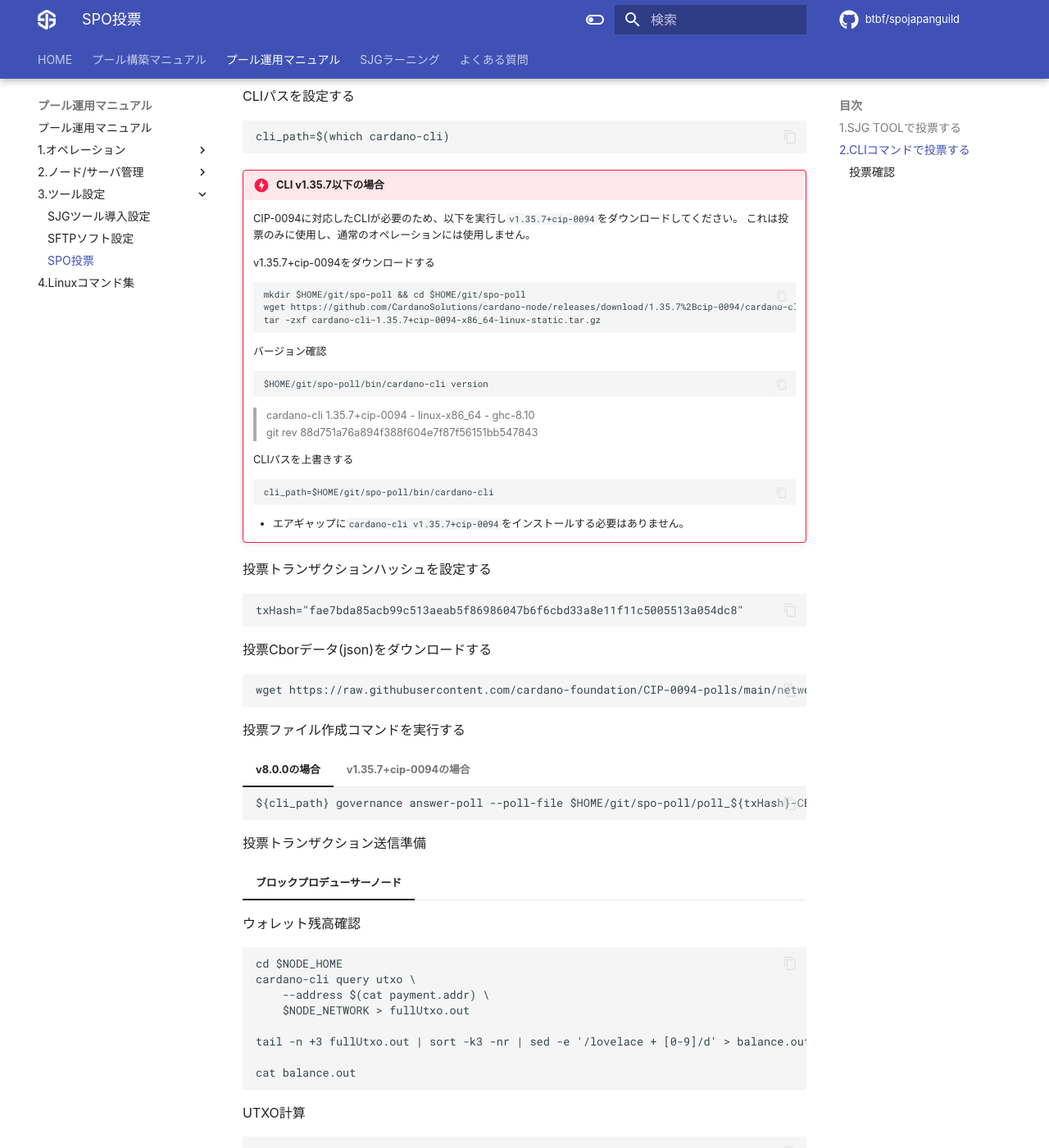
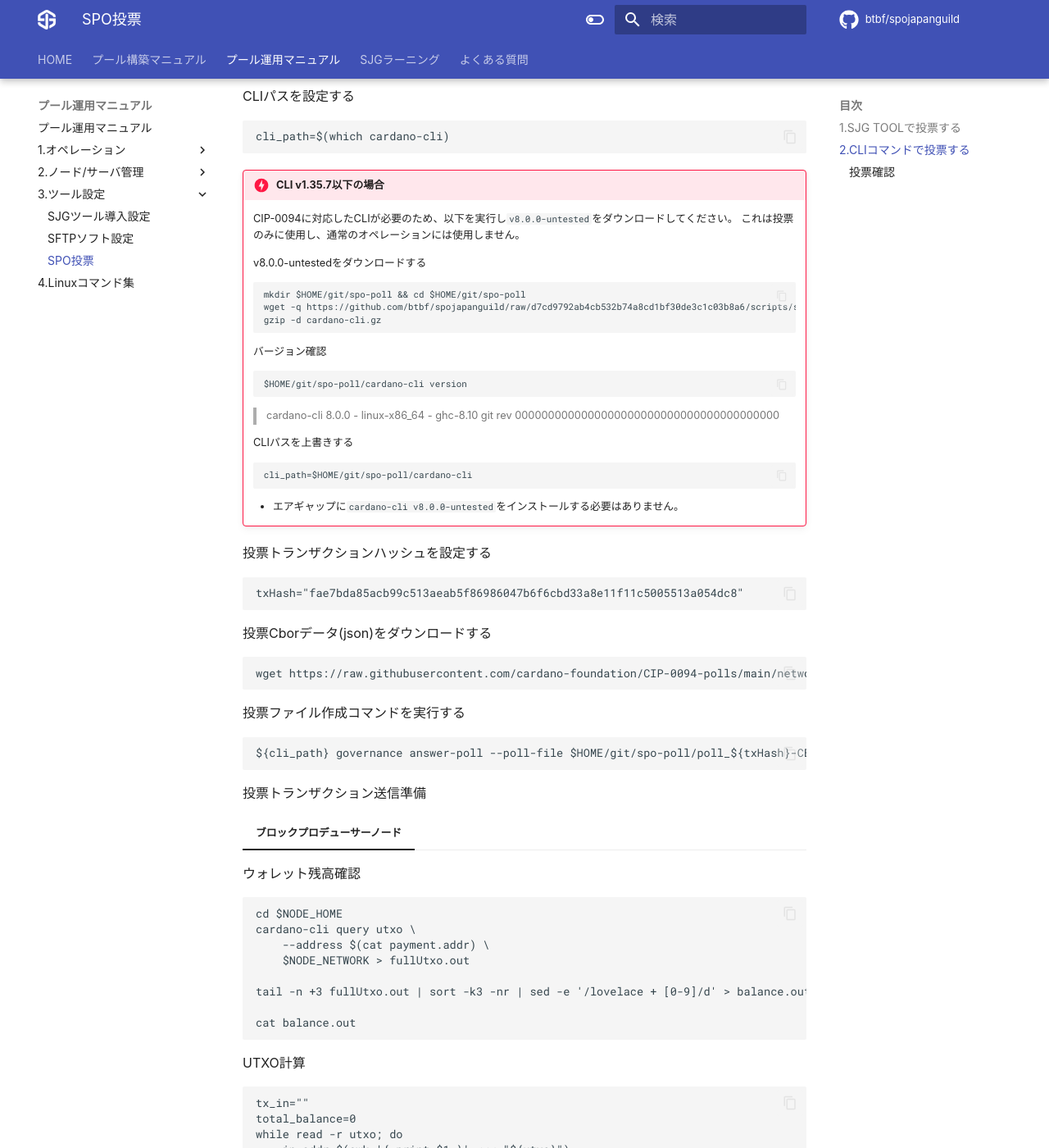
Before and after one commit to btbf/spojapanguild, an MkDocs documentation site: the page built from docs/operation/spo-poll.md, in a window 1280 px wide and 1400 px high, scrolled down 1399 px. Shown: the whole window at 82% size. Built offline with MkDocs 1.6.1 and Material for MkDocs 9.7.7, drawn with Linux system fonts in a browser that asks for light colours; comment, search, counter and statistics services are not loaded; some of the changed text lies outside the part shown.

Commit message:
cardano-cli 8.0.0-untestedへ切り替え

````diff
--- a/docs/operation/spo-poll.md
+++ b/docs/operation/spo-poll.md
@@ -6,7 +6,7 @@
     * CIP-0094ダッシュボード
     Adastat.net [[Mainnet]](https://adastat.net/polls) / Cardanoscan.io [[Mainnet]](https://cardanoscan.io/spo-polls/)
     * トランザクション手数料のみで投票できます
-    * CIP-0094に対応したcardano-cli(v1.35.7+cip-0094 または v8.0.0)が必要です
+    * CIP-0094に対応したcardano-cli(v8.0.0-untested または v8.0.0)が必要です
     * 投票は初回１回のみが有効です。
 
 ## 1.SJG TOOLで投票する
@@ -14,8 +14,8 @@
 !!! Question "SJG TOOL投票仕様"
     * 投票データに簡易メッセージを添付可能！
     [ADASTAT](https://adastat.net/polls/96861fe7da8d45ba5db95071ed3889ed1412929f33610636c072a4b5ab550211)に実装された投票データ簡易メッセージを表示できます。
-    * インストール済みのCLIがCIP-0094非対応の場合は、`cardano-cli v1.35.7+cip-0094`を別途自動インストールします。これは投票のみに使用し、通常のオペレーションには使用しません。
-    * エアギャップに`cardano-cli v1.35.7+cip-0094`をインストールする必要はありません。
+    * インストール済みのCLIがCIP-0094非対応の場合は、`cardano-cli v8.0.0-untested`を別途自動インストールします。これは投票のみに使用し、通常のオペレーションには使用しません。
+    * エアギャップに`cardano-cli v8.0.0-untested`をインストールする必要はありません。
     * 投票内容の自動翻訳はAPI自動翻訳のため、正しい日本語になっていない場合があります。
 
 1-1. SJG TOOLを起動し、v5.3へアップグレードしてください。
@@ -52,27 +52,27 @@ cli_path=$(which cardano-cli)
 ```
 
 !!! Danger "CLI v1.35.7以下の場合"
-    CIP-0094に対応したCLIが必要のため、以下を実行し`v1.35.7+cip-0094`をダウンロードしてください。 これは投票のみに使用し、通常のオペレーションには使用しません。
+    CIP-0094に対応したCLIが必要のため、以下を実行し`v8.0.0-untested`をダウンロードしてください。 これは投票のみに使用し、通常のオペレーションには使用しません。
 
-    v1.35.7+cip-0094をダウンロードする
+    v8.0.0-untestedをダウンロードする
     ```
     mkdir $HOME/git/spo-poll && cd $HOME/git/spo-poll
-    wget https://github.com/CardanoSolutions/cardano-node/releases/download/1.35.7%2Bcip-0094/cardano-cli-1.35.7+cip-0094-x86_64-linux-static.tar.gz
-    tar -zxf cardano-cli-1.35.7+cip-0094-x86_64-linux-static.tar.gz
+    wget -q https://github.com/btbf/spojapanguild/raw/d7cd9792ab4cb532b74a8cd1bf30de3c1c03b8a6/scripts/spo-poll/cardano-cli.gz
+    gzip -d cardano-cli.gz
     ```
     バージョン確認
     ```
-    $HOME/git/spo-poll/bin/cardano-cli version
+    $HOME/git/spo-poll/cardano-cli version
     ```
-    > cardano-cli 1.35.7+cip-0094 - linux-x86_64 - ghc-8.10
-    > git rev 88d751a76a894f388f604e7f87f56151bb547843
+    > cardano-cli 8.0.0 - linux-x86_64 - ghc-8.10
+    > git rev 0000000000000000000000000000000000000000
 
     CLIパスを上書きする
     ```
-    cli_path=$HOME/git/spo-poll/bin/cardano-cli
+    cli_path=$HOME/git/spo-poll/cardano-cli
     ```
 
-    * エアギャップに`cardano-cli v1.35.7+cip-0094`をインストールする必要はありません。
+    * エアギャップに`cardano-cli v8.0.0-untested`をインストールする必要はありません。
 
 
 投票トランザクションハッシュを設定する
@@ -86,14 +86,10 @@ wget https://raw.githubusercontent.com/cardano-foundation/CIP-0094-polls/main/ne
 ```
 
 投票ファイル作成コマンドを実行する
-=== "v8.0.0の場合"
-    ```
-    ${cli_path} governance answer-poll --poll-file $HOME/git/spo-poll/poll_${txHash}-CBOR.json --out-file $HOME/git/spo-poll/poll_${txHash}-poll-answer.json 2> /dev/null
-    ```
-=== "v1.35.7+cip-0094の場合"
-    ```
-    ${cli_path} governance answer-poll --poll-file $HOME/git/spo-poll/poll_${txHash}-CBOR.json > $HOME/git/spo-poll/poll_${txHash}-poll-answer.json
-    ```
+
+```
+${cli_path} governance answer-poll --poll-file $HOME/git/spo-poll/poll_${txHash}-CBOR.json > $HOME/git/spo-poll/poll_${txHash}-poll-answer.json
+```
 
 投票トランザクション送信準備
 
````
Also changed, not shown: 1 other file.
